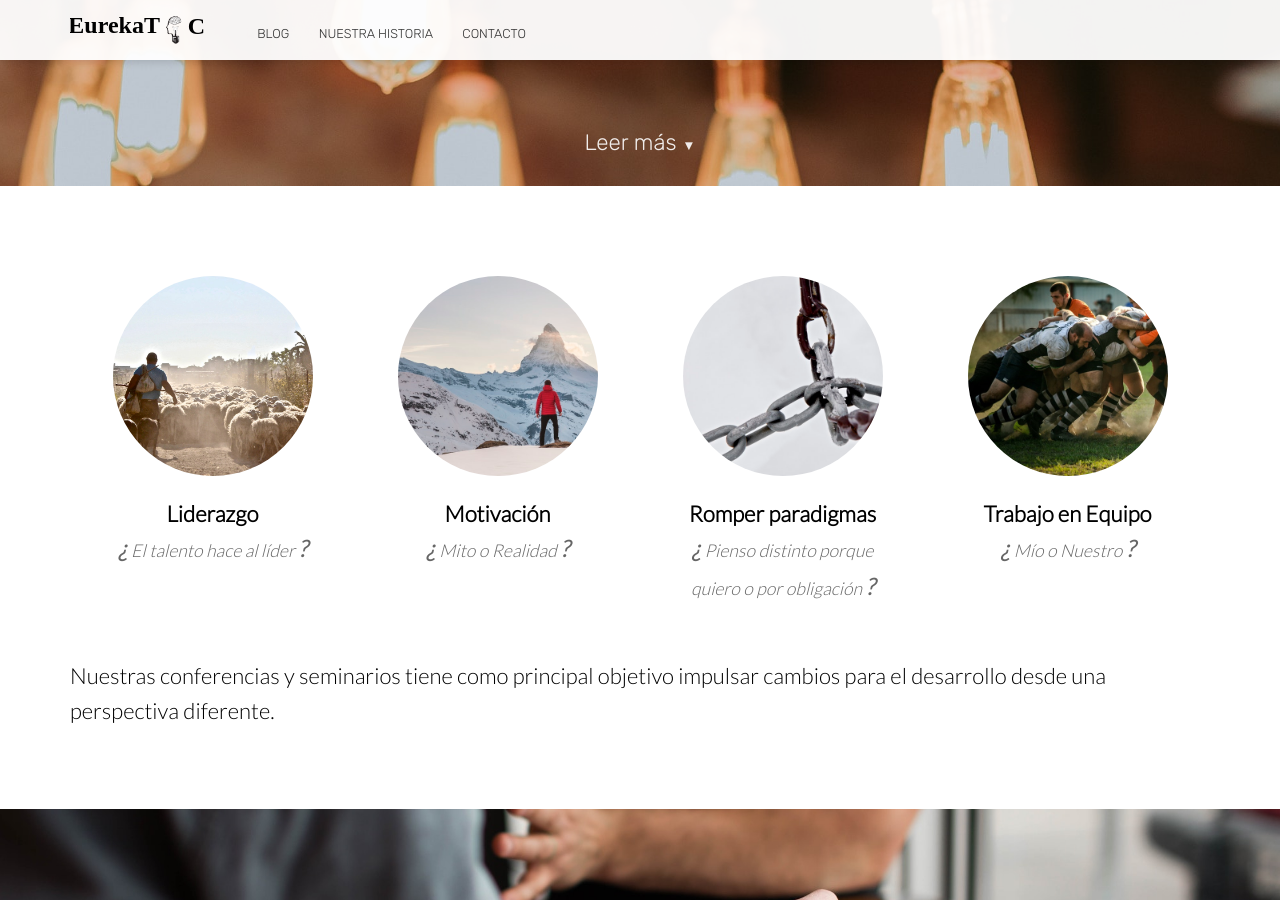
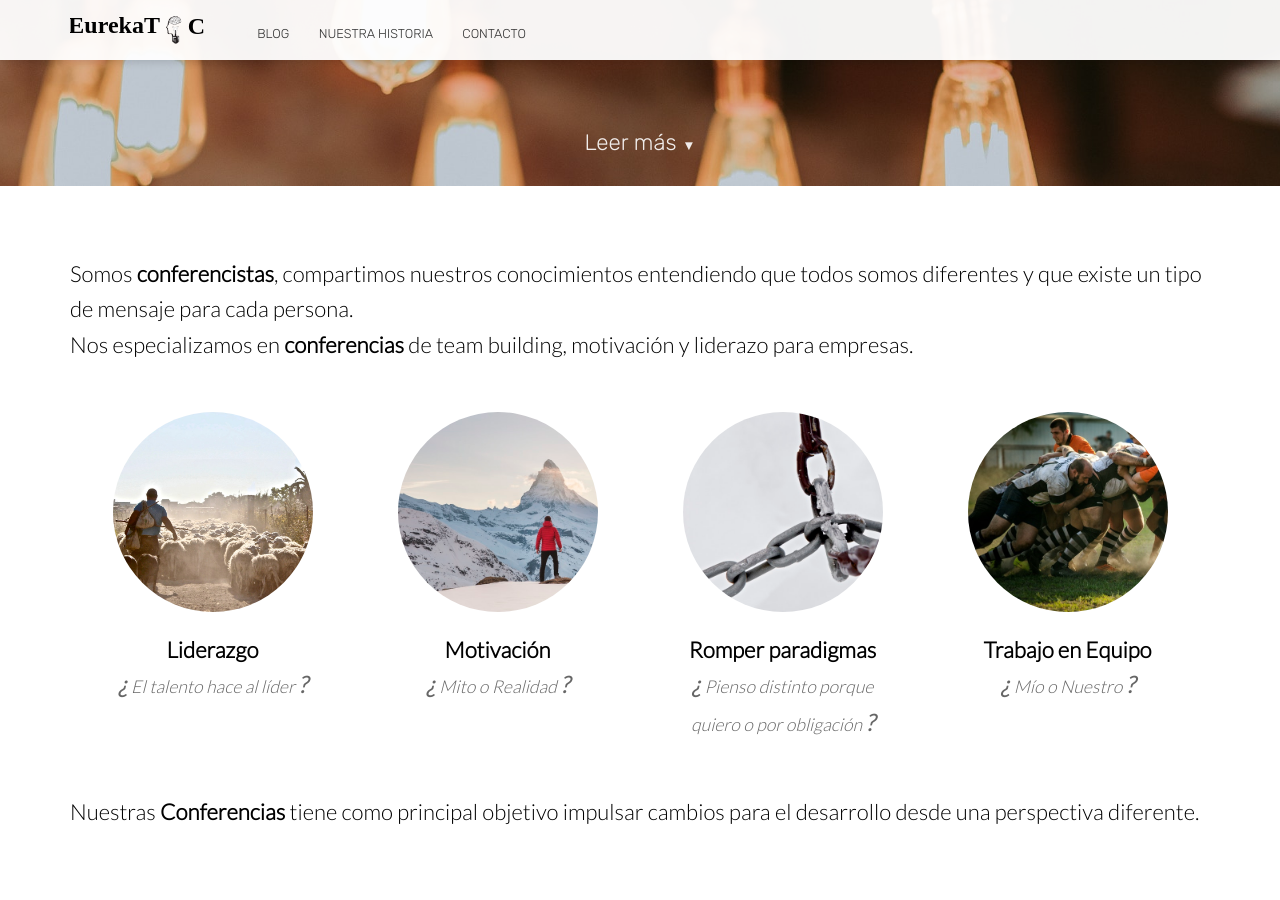
Before and after one commit to crisdesplats/eurekatalks, a Jekyll site: the page built from index.html, in a window 1280 px wide and 900 px high, scrolled down 714 px. Built offline with Jekyll 4.4.1, drawn with Linux system fonts in a browser that asks for light colours; nearby versions of some CDN libraries; some of the changed text lies outside the part shown.

Commit message:
se agrega descripcion

```diff
--- a/index.html
+++ b/index.html
@@ -45,7 +45,11 @@ bottom_image: /images/landing-footer.jpg
 
 	<section class="pad" id="learn-more">
 			<div class="container">
-
+				<p class="subtext editable">
+					Somos <strong>conferencistas</strong>, compartimos nuestros conocimientos entendiendo que todos somos diferentes y que existe un tipo de mensaje para cada persona.
+				</br>
+					Nos especializamos en <strong>conferencias</strong> de team building, motivación y liderazo para empresas.
+					</p>
 				<ul class="diamond">
 					{% for person in site.talks %}
 						<li>
@@ -58,7 +62,7 @@ bottom_image: /images/landing-footer.jpg
 						</li>
 					{% endfor %}
 				</ul>
-				<p class="editable">Nuestras conferencias y seminarios tiene como principal objetivo impulsar cambios para el desarrollo desde
+				<p class="editable">Nuestras <strong>Conferencias</strong> tiene como principal objetivo impulsar cambios para el desarrollo desde
 						una perspectiva diferente. </p>
 			</div>
 	</section>
```
Also changed, not shown: other parts of index.html (+3 -2 lines).
